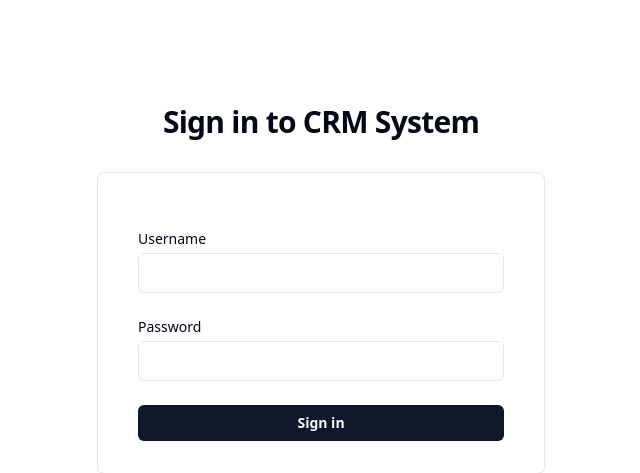
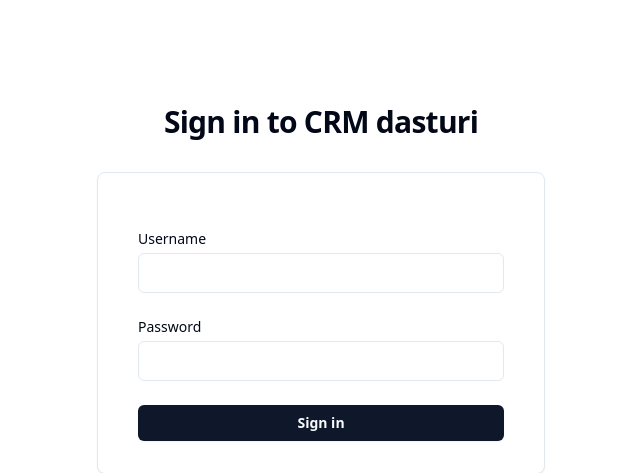
Before and after one commit to bakhtiyor-abdukhamidoff/crm, a Django app: page / in a window 1280 px wide. Shown: the part 123-596 px from the top of the page, without its empty margins (319-959 px from the left). Run offline with Django 5.2, Linux system fonts and the light colour scheme; some libraries are stand-ins or nearby versions.

Commit message:
Update login.html

```diff
--- a/crm/app/templates/registration/login.html
+++ b/crm/app/templates/registration/login.html
@@ -33,7 +33,7 @@
     <div class="flex min-h-full flex-col justify-center py-12 sm:px-6 lg:px-8">
         <div class="sm:mx-auto sm:w-full sm:max-w-md">
             <h2 class="mt-6 text-center text-3xl font-bold tracking-tight text-foreground">
-                Sign in to CRM System
+                Sign in to CRM dasturi
             </h2>
         </div>
 
```
